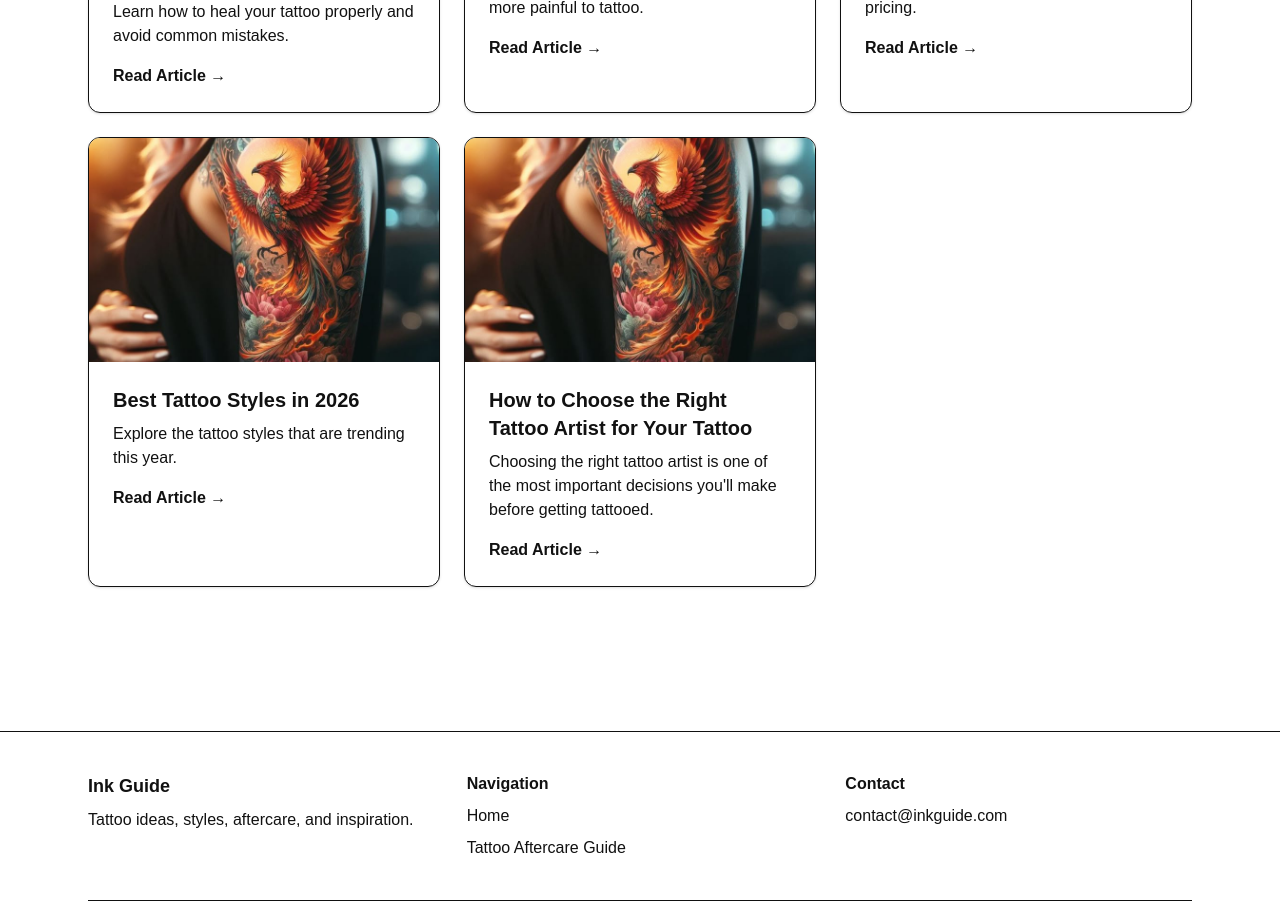
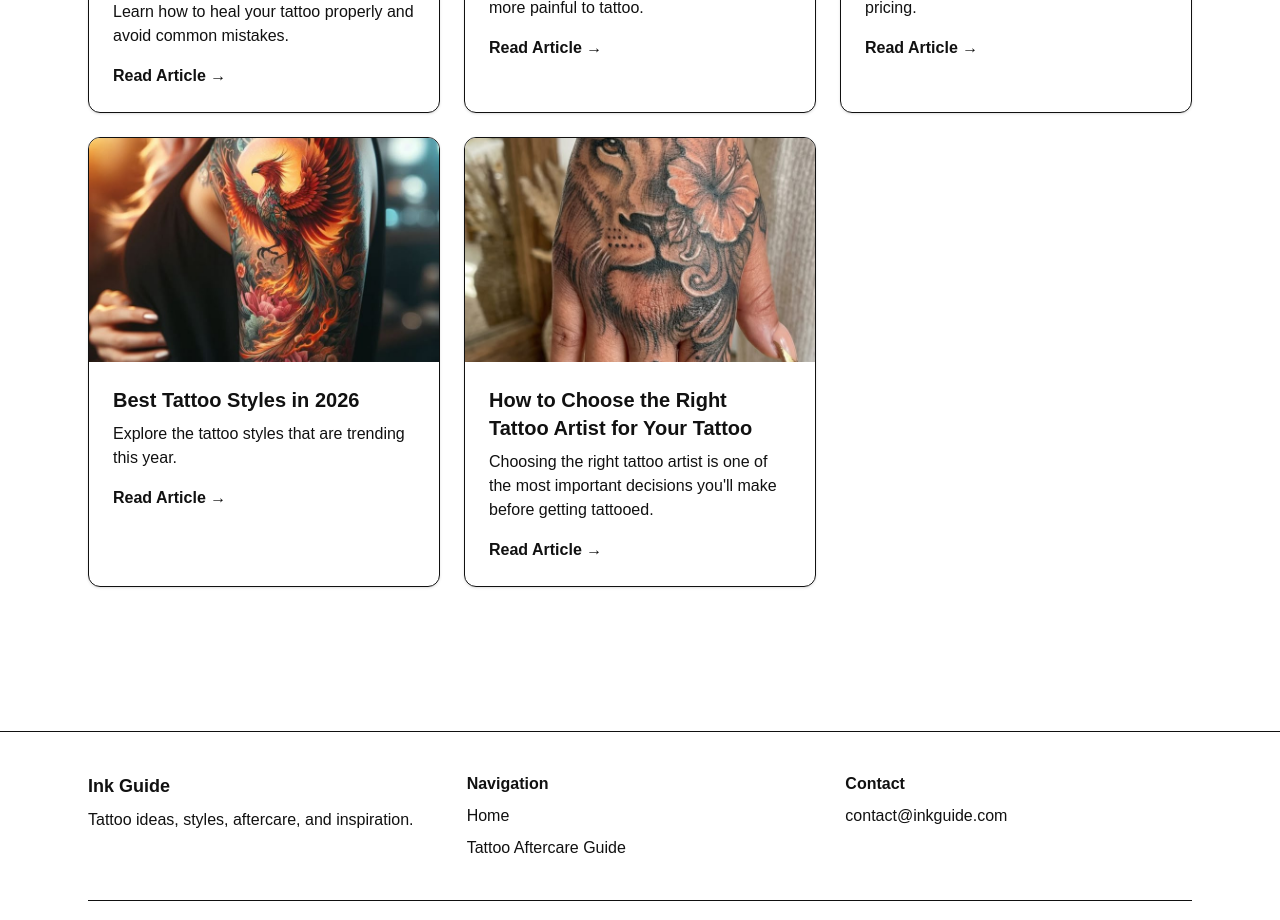
Before and after one commit to SilentSaveryt/tattooblog, a Next.js app: page / in a window 1280 px wide. Shown: the part 1680-2600 px from the top of the page. Built offline with nearby package versions, Linux system fonts and the light colour scheme.

Commit message:
Fixed articles file

```diff
--- a/data/articles.ts
+++ b/data/articles.ts
@@ -221,7 +221,7 @@ export const articles = [
     description:
       "Choosing the right tattoo artist is one of the most important decisions you'll make before getting tattooed.",
 
-    image: "/images/best-tattoo.jpg",
+    image: "/images/lion-pic.jpg",
 
     sections: [
       {
```
Also changed, not shown: public/images/lion-pic.jpg (added).
